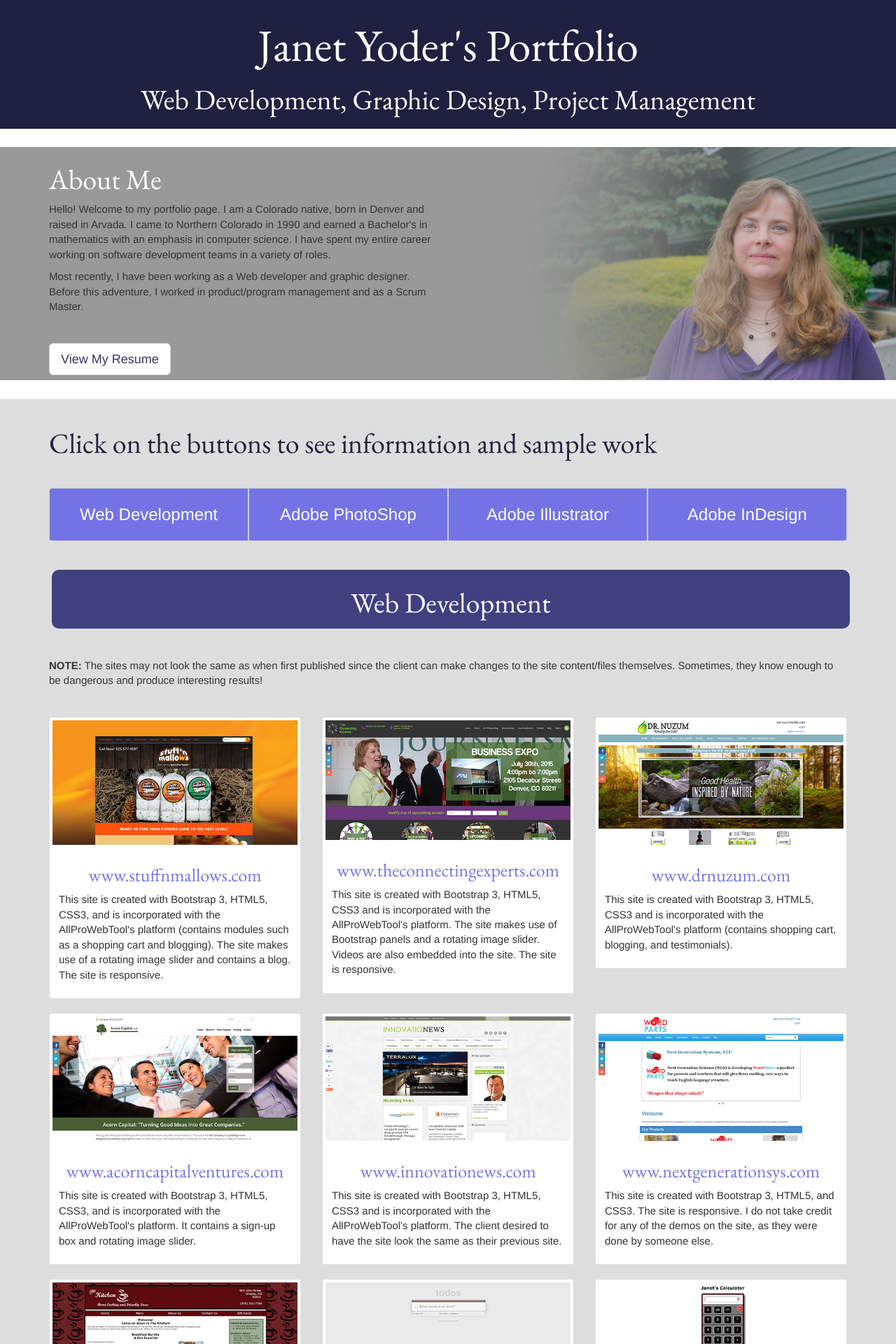
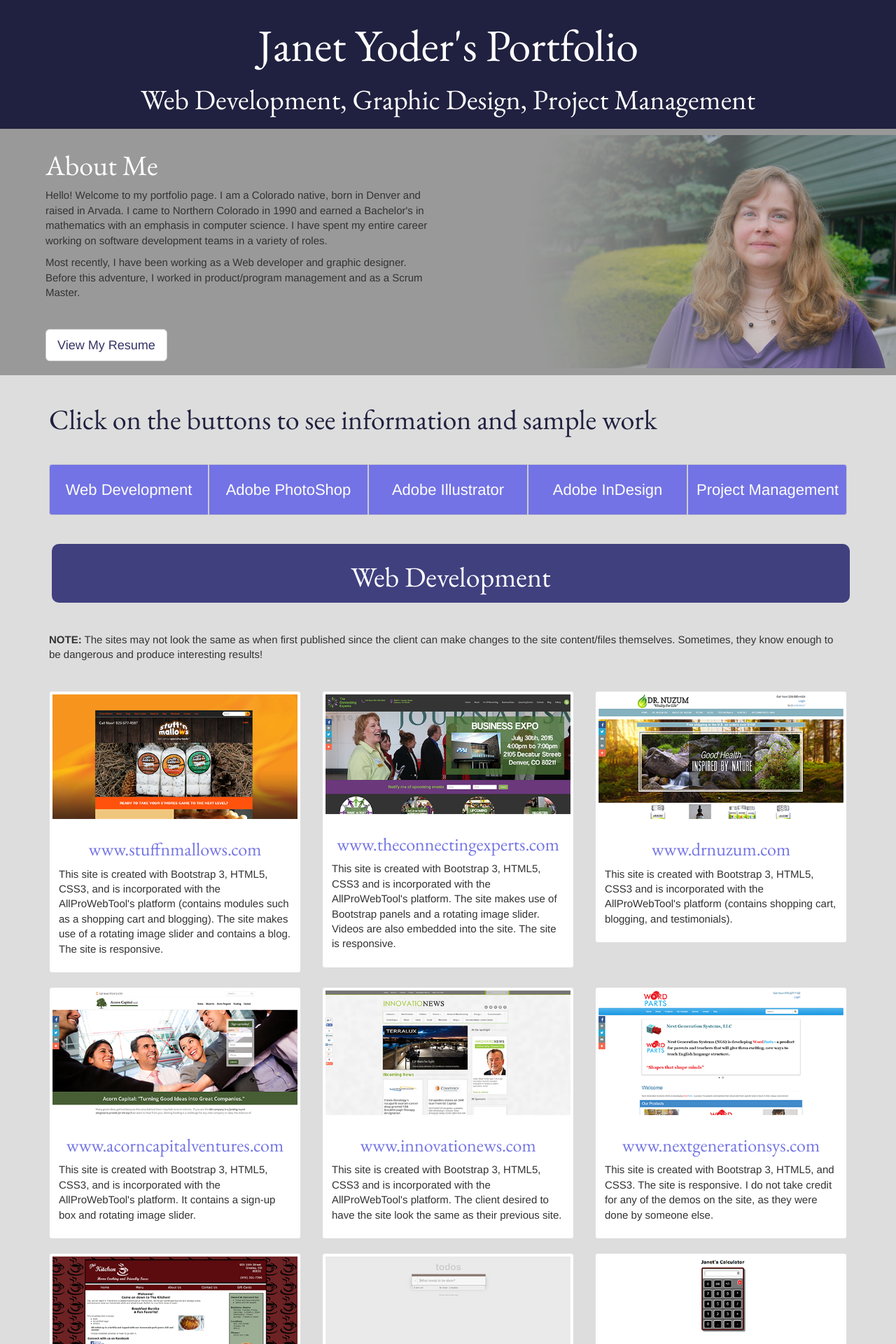
Before and after one commit to jcyoder/jcyoder.github.io, a Jekyll site: the page index.html, which Jekyll copies as it is, in a window 1280 px wide. Shown: the top 1920 px of the page at 70% size. Built offline with Jekyll 4.4.1, drawn with Linux system fonts in a browser that asks for light colours; nearby versions of some CDN libraries; comment, search, counter and statistics services are not loaded; some of the changed text lies outside the part shown.

Commit message:
fixing styling for about me section

```diff
--- a/css/style.css
+++ b/css/style.css
@@ -42,7 +42,7 @@
   width: 100%;
   background-color: #7373e5;
   color: #fff;
-  font-size: 24px;
+  font-size: 22px;
   padding-top: 20px;
   padding-bottom: 20px;
 }
@@ -56,6 +56,11 @@
   margin-right: auto;
   margin-left: auto;
   display: block;
+}
+
+footer {
+
+  margin-top: 20px;
 }
 /*========== Homepage picture/header ==========*/
 
@@ -150,8 +155,8 @@
 /*========== About ==========*/
 .about-wrapper {
   margin: 0px;
-  padding: 30px 20px 34px 20px;
-  background: #fff url("../images/portfolio2.png") no-repeat;
+  padding: 0px;
+  background: #999 url("../images/portfolio2.png") no-repeat;
   background-size: 100%;
   background-position: 0px;
 }
@@ -169,6 +174,11 @@
 .about-wrapper a:hover,
 .about-wrapper a:active {
   color: #333366;
+}
+
+.about-wrapper .container {
+
+  padding: 10px 10px 20px 10px;
 }
 .about-me  {
 
@@ -193,7 +203,29 @@
 
 /*========== Responsiveness ==========*/
 
+@media screen and (max-width: 1200px) {
+  .btn-group-justified>.btn-group .btn {
+    font-size: 18px;
+  }
+
+
+}
+
+@media screen and (max-width: 992px) {
+  .btn-group-justified>.btn-group .btn {
+    font-size: 13px;
+  }
+
+  .about-wrapper {
+
+    background: #999;
+  }
+}
 @media screen and (max-width: 767px) {
+
+  .btn-group-justified>.btn-group .btn {
+    font-size: 11px;
+  }
 
   .navbar-default {
     height: 94px;
--- a/index.html
+++ b/index.html
@@ -66,6 +66,9 @@
          </div>
         <div class="btn-group" role="group">
           <a href="#indesign" class="btn btn-default">Adobe InDesign</a>
+        </div>
+        <div class="btn-group" role="group">
+          <a href="#proj-management" class="btn btn-default">Project Management</a>
         </div>
       </div> <!--btn-group -->
       <p>&nbsp;</p>
@@ -390,7 +393,7 @@
               <h2 id="proj-management">Project Management</h2>
             </div> <!--management -->
             <h3>Link to more detailed project management resume.</h3>
-            <p>&nbsp</p>
+            <a href="resume/projectmresume.pdf" target="_blank">Project management focused resume</a>
           </div> <!-- project-management-wrapper -->
         </div> <!-- col-md-12 -->
       </div> <!-- row -->
```
